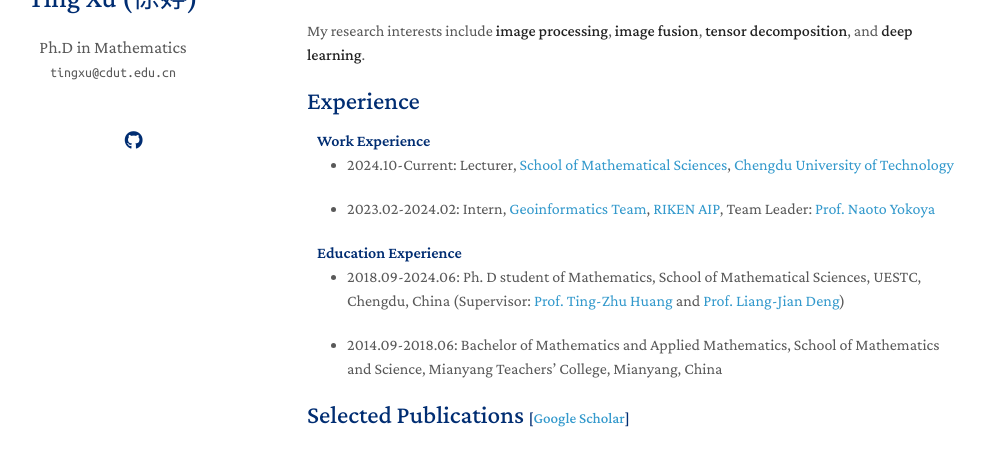
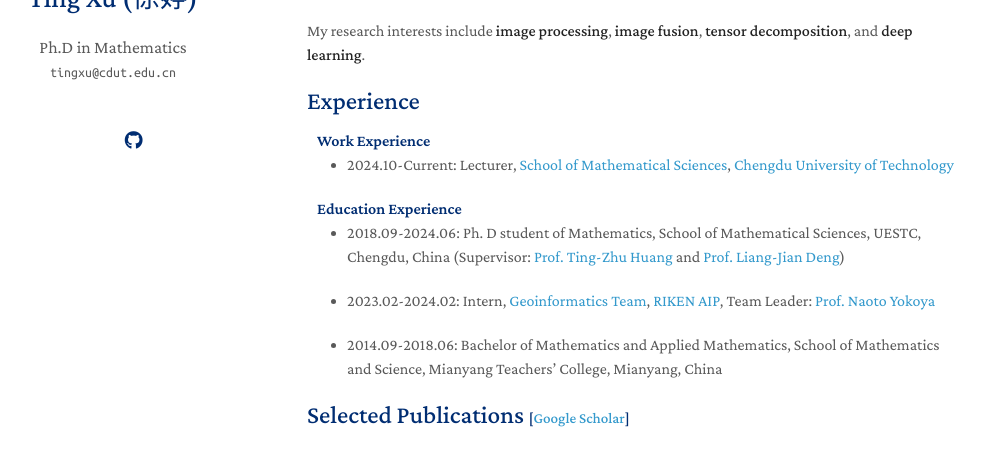
Before and after one commit to tingxu113/tingxu113.github.io, a Jekyll site: the page built from index.md, in a window 1280 px wide and 900 px high, cut to the strip 230-681 px from the top of the window. Shown: the whole strip, without its empty margins (163-1147 px from the left). Built offline with Jekyll 4.4.1, drawn with Linux system fonts in a browser that asks for light colours; nearby versions of some CDN libraries; a style sheet for code colours, icons or effects is not loaded; our own code applies the rules of GitHub Pages for plain Markdown files.

Commit message:
Update index.md

```diff
--- a/index.md
+++ b/index.md
@@ -17,8 +17,6 @@ My research interests include **image processing**, **image fusion**, **tensor d
   <li>
     <p>2024.10-Current: Lecturer, <a href="https://math.cdut.edu.cn/">School of Mathematical Sciences</a>, <a href="https://www.cdut.edu.cn/">Chengdu University of Technology</a> </p></li>
 
-  <li>
-    <p>2023.02-2024.02: Intern, <a href="https://geoinformatics2018.com/">Geoinformatics Team</a>, <a href="https://www.riken.jp/en/research/labs/aip/">RIKEN AIP</a>, Team Leader: <a href="https://naotoyokoya.com/"> Prof. Naoto Yokoya</a> </p></li>
 </ul>
 
 
@@ -29,6 +27,8 @@ My research interests include **image processing**, **image fusion**, **tensor d
   <li>
     <p>2018.09-2024.06: Ph. D student of Mathematics, School of Mathematical Sciences, UESTC, Chengdu, China (Supervisor: <a href="http://www.math.uestc.edu.cn/info/1081/2041.htm">Prof. Ting-Zhu Huang</a> and <a href="https://liangjiandeng.github.io/">Prof. Liang-Jian Deng</a>)</p>
   </li>
+   <li>
+    <p>2023.02-2024.02: Intern, <a href="https://geoinformatics2018.com/">Geoinformatics Team</a>, <a href="https://www.riken.jp/en/research/labs/aip/">RIKEN AIP</a>, Team Leader: <a href="https://naotoyokoya.com/"> Prof. Naoto Yokoya</a> </p></li>
   <li>
     <p>2014.09-2018.06: Bachelor of Mathematics and Applied Mathematics, School of Mathematics and Science, Mianyang Teachers’ College, Mianyang, China </p></li>
 </ul>
```
